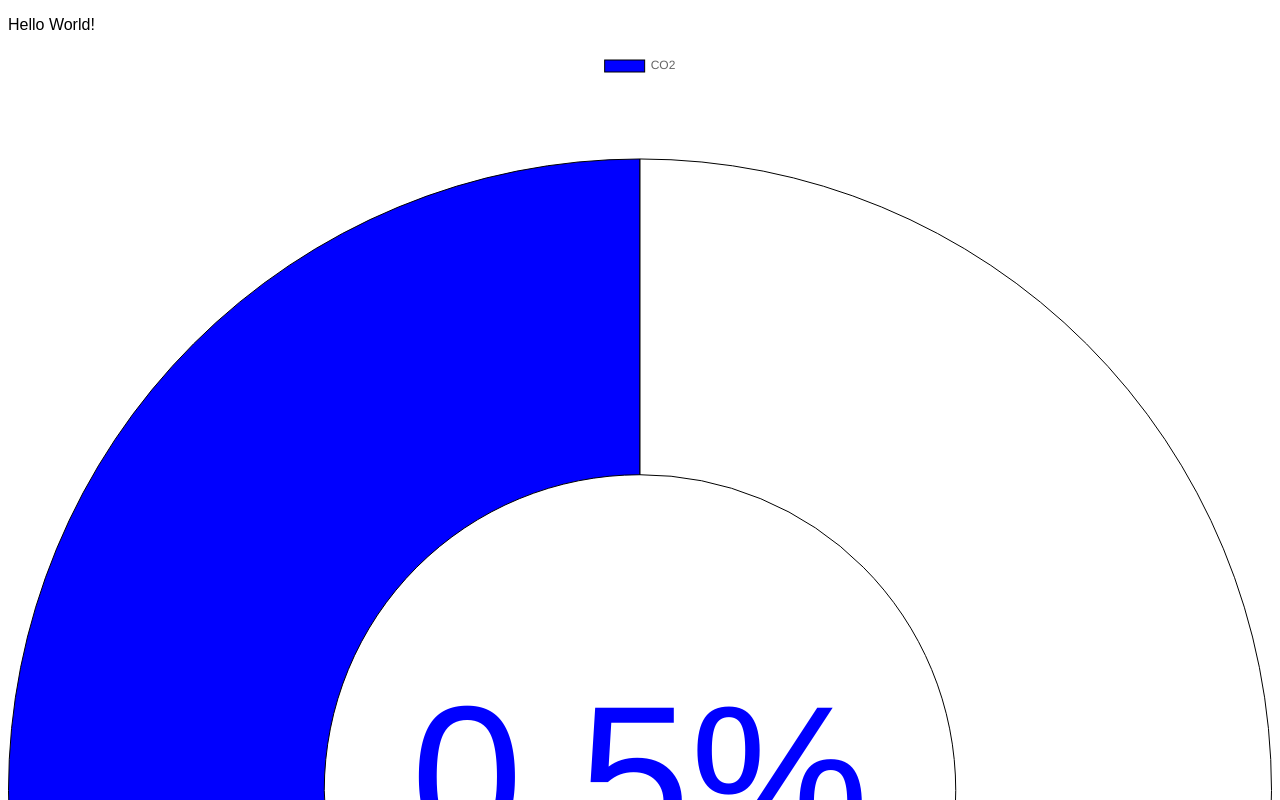
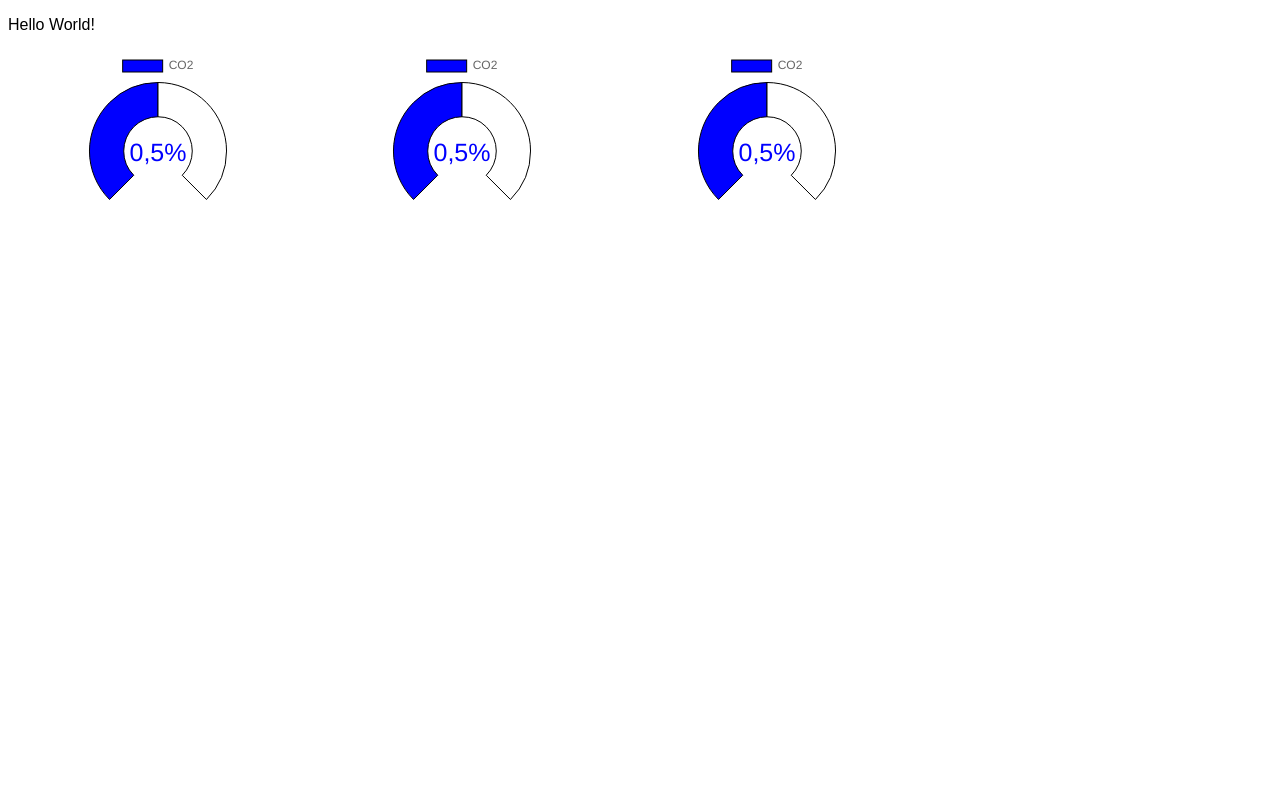
Before and after one commit to Mekyi/kemppi-hackaton, a plain HTML site: page index.html in a window 1280 px wide. Shown: the top 800 px of the page. Drawn offline with nearby package versions, Linux system fonts and the light colour scheme.

Commit message:
got the charts lined up

```diff
--- a/index.html
+++ b/index.html
@@ -10,14 +10,16 @@
 </head>
 <body>
   <p>Hello World!</p>
-  <div>
-  <canvas id="co2-chart" width="5px" height="5px"></canvas>
-  </div>
-  <div>
-  <canvas id="temp-chart" width="200" height="200"></canvas>
-  </div>
-  <div>
-  <canvas id="db-chart" width="200" height="200"></canvas>
+  <div id="charts-container" style="width:100%; height:300px;">
+    <span class="chart-container" style="display: inline-block">
+      <canvas id="co2-chart"></canvas>
+    </span>
+    <span class="chart-container" style="display: inline-block">
+      <canvas id="temp-chart"></canvas>
+    </span>
+    <span class="chart-container" style="display: inline-block">
+      <canvas id="db-chart"></canvas>
+    </span>
   </div>
   <script src="main.js"></script>
 </body>
--- a/main.js
+++ b/main.js
@@ -42,7 +42,6 @@ var plugin = Chart.pluginService.register({
       }
     }
   });
-
 var co2Chart = new Chart(chart2, {
     type: 'doughnut',
     data: {
@@ -72,12 +71,10 @@ var co2Chart = new Chart(chart2, {
                     text: "0,5%",
                     color: "blue",
                     fontStyle: 'helvetica',
-                    sidePadding: 15
+                    sidePadding: 2
                     }
                 },
-                legend: {
-
-                }
+                maintainAspectRatio: true
     },
     plugins: plugin
 });
@@ -98,7 +95,8 @@ var co2Chart = new Chart(chart3, {
             ],
             borderWidth: 1,
 
-        }]
+        }],
+        maintainAspectRatio: true
 
     },
     options: {
@@ -110,11 +108,8 @@ var co2Chart = new Chart(chart3, {
                     text: "0,5%",
                     color: "blue",
                     fontStyle: 'helvetica',
-                    sidePadding: 15
+                    sidePadding: 2
                     }
-                },
-                legend: {
-
                 }
     },
     plugins: plugin
@@ -148,12 +143,10 @@ var co2Chart = new Chart(chart1, {
                     text: "0,5%",
                     color: "blue",
                     fontStyle: 'helvetica',
-                    sidePadding: 15
+                    sidePadding: 2
                     }
                 },
-                legend: {
-
-                }
+                maintainAspectRatio: true
     },
     plugins: plugin
 });
```
